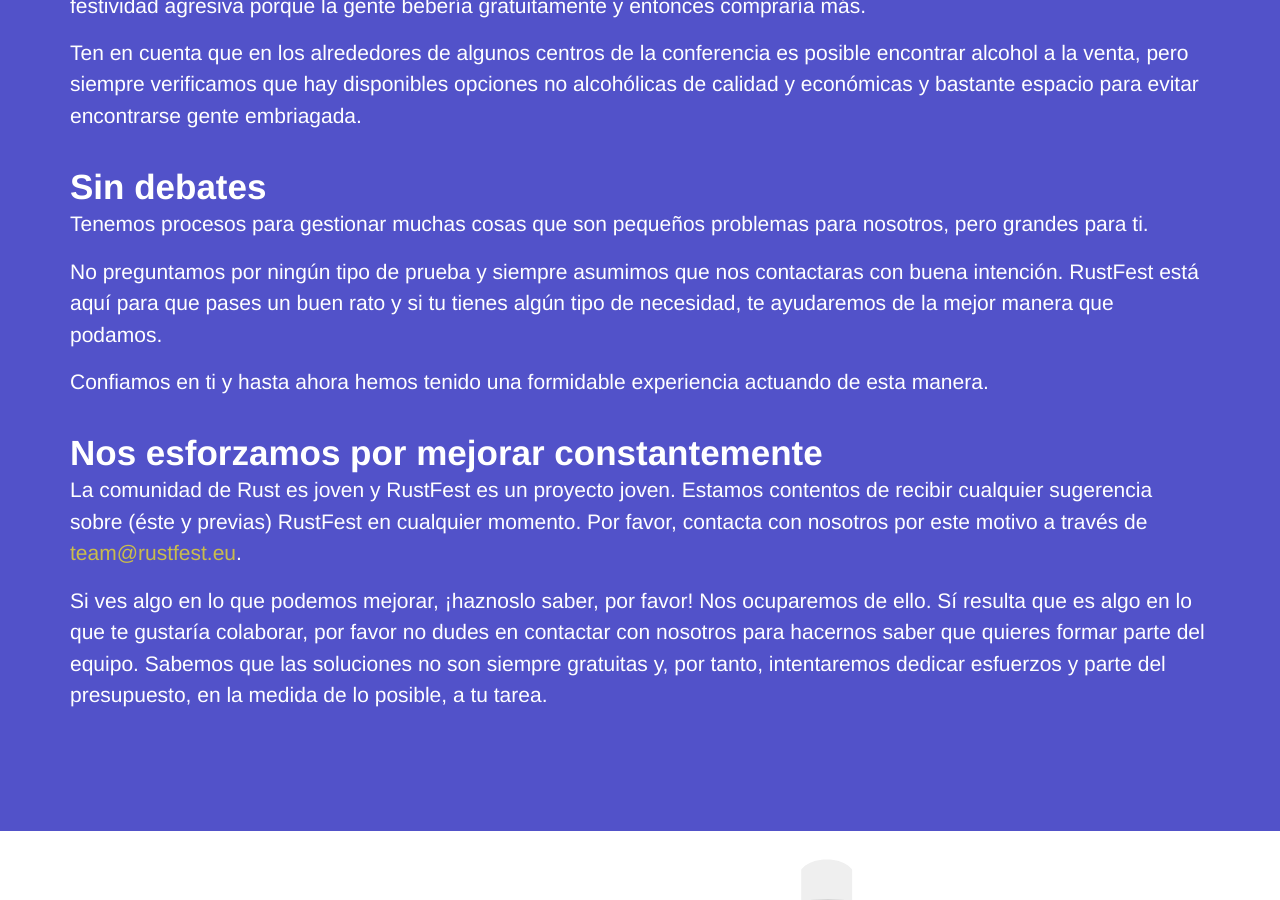
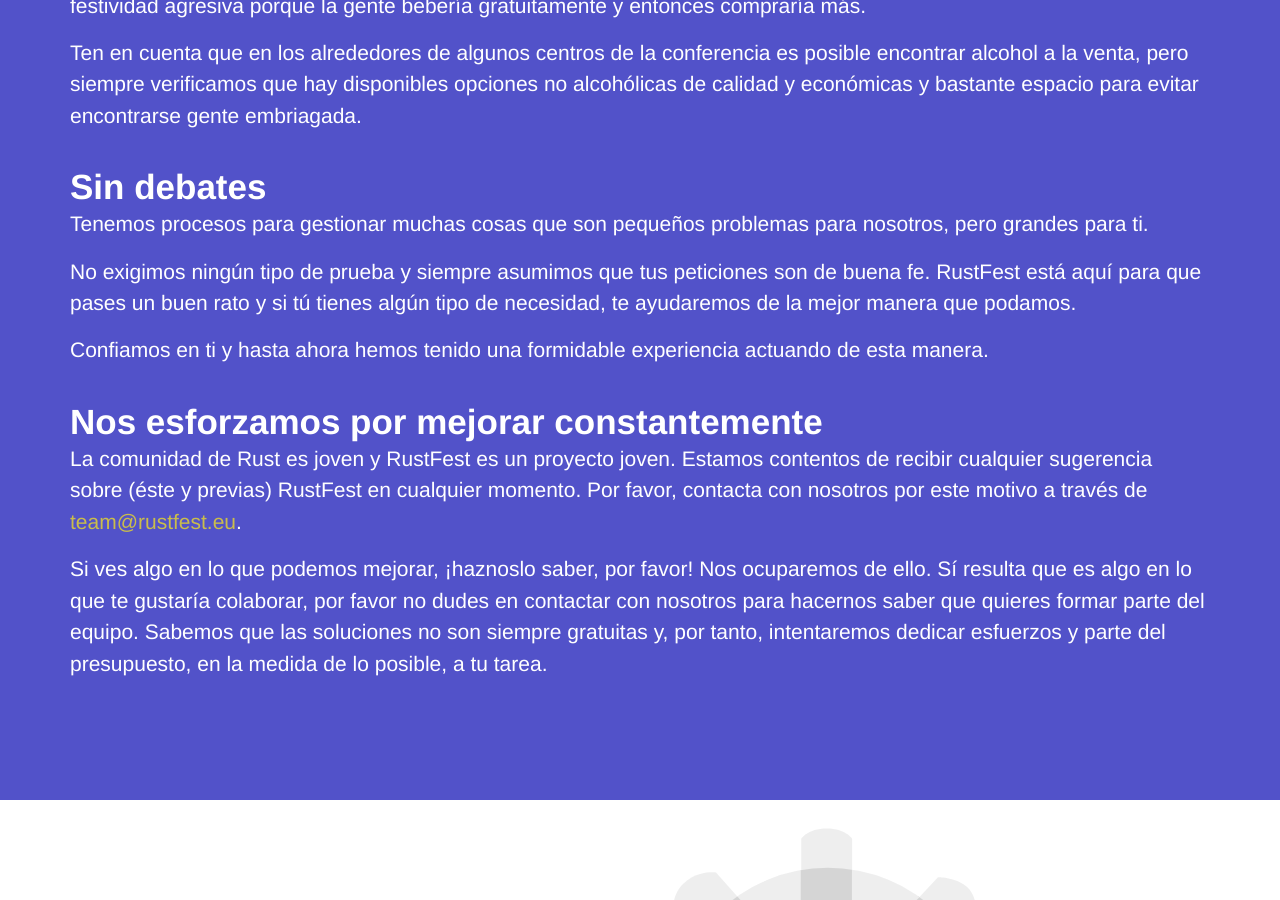
Before and after one commit to RustFestEU/barcelona.rustfest.eu, a Jekyll site: the page built from diversity.es.md, in a window 1280 px wide and 900 px high, scrolled down 1723 px. Built offline with Jekyll 4.4.1, drawn with Linux system fonts in a browser that asks for light colours; nearby versions of some CDN libraries.

Commit message:
Update diversity.es.md
Co-Authored-By: Roberto Huertas <roberto.huertas@outlook.com>

```diff
--- a/diversity.es.md
+++ b/diversity.es.md
@@ -45,7 +45,7 @@
 
 Tenemos procesos para gestionar muchas cosas que son pequeños problemas para nosotros, pero grandes para ti.
 
-No preguntamos por ningún tipo de prueba y siempre asumimos que nos contactaras con buena intención. RustFest está aquí para que pases un buen rato y si tu tienes algún tipo de necesidad, te ayudaremos de la mejor manera que podamos.
+No exigimos ningún tipo de prueba y siempre asumimos que tus peticiones son de buena fe. RustFest está aquí para que pases un buen rato y si tú tienes algún tipo de necesidad, te ayudaremos de la mejor manera que podamos.
 
 Confiamos en ti y hasta ahora hemos tenido una formidable experiencia actuando de esta manera.
 
```
